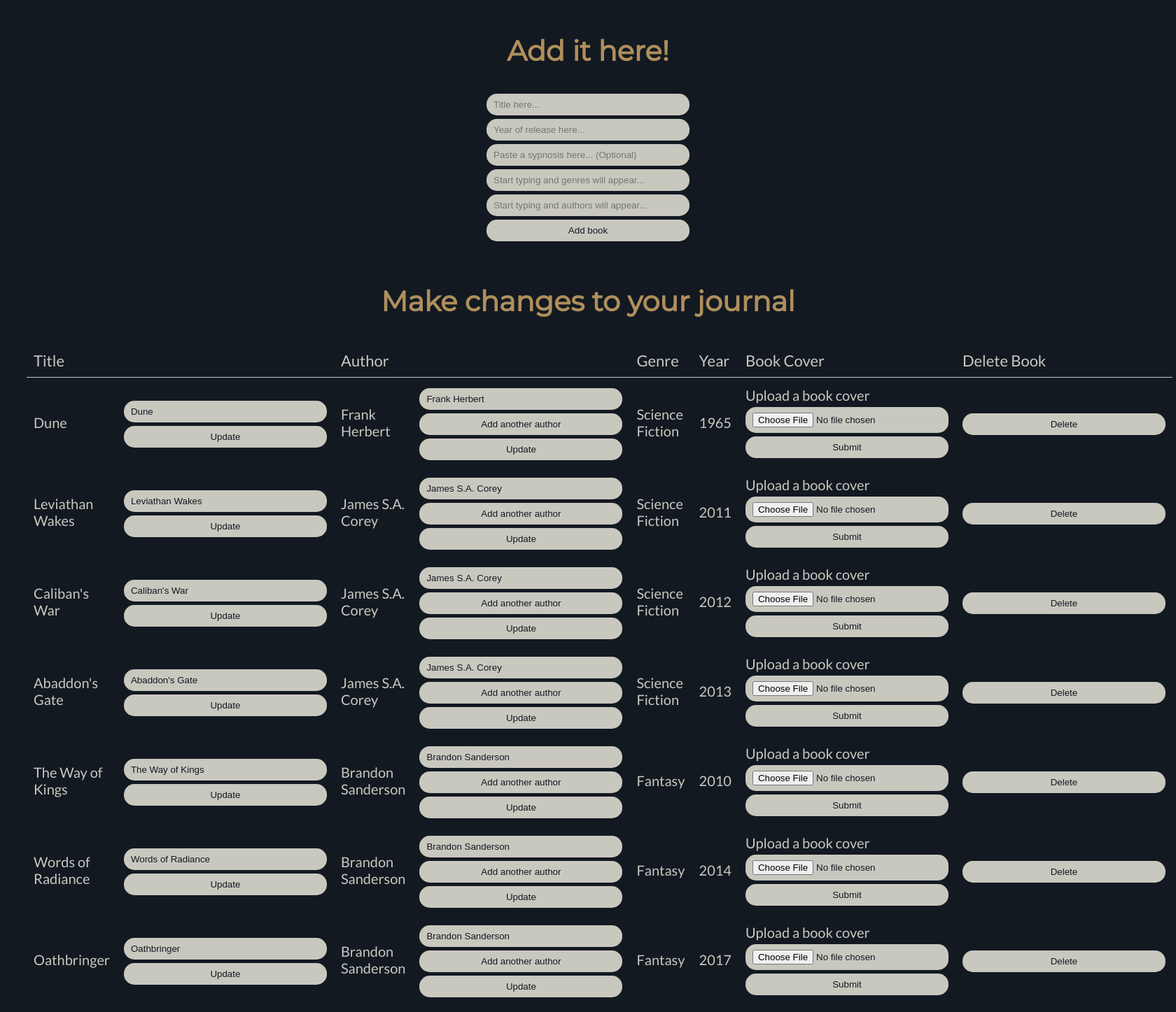
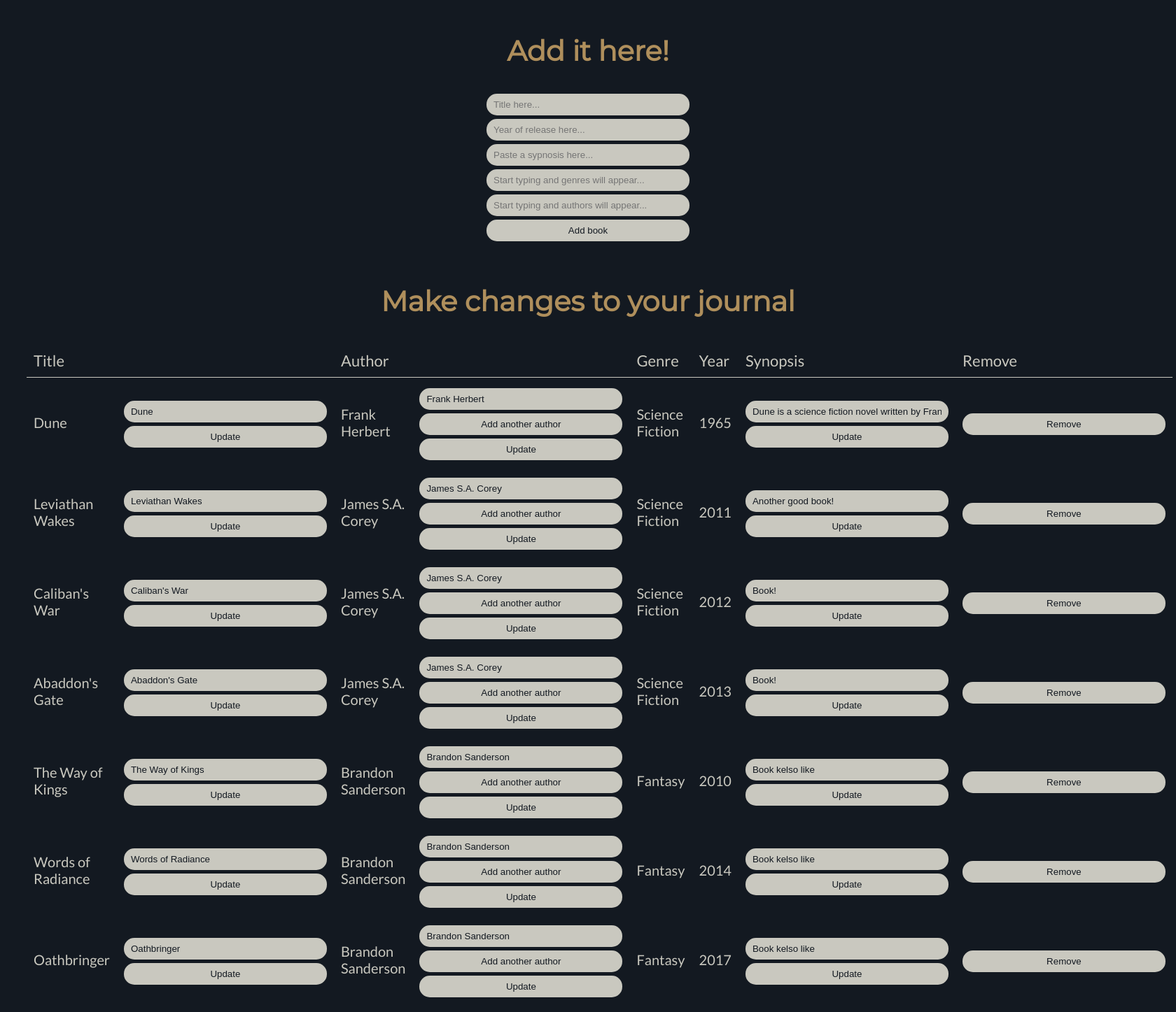
Before and after one commit to StephenHuang17253/aurora, a Flask app: page /update in a window 1680 px wide. Shown: the part 490-1937 px from the top of the page at 70% size. Run offline with Flask 2, Linux system fonts and the light colour scheme; a user stored in the database is signed in; data comes from the database, SQL or seed files in the repository; both versions use the stored data as it was after the commit.

Commit message:
0.64 - Add update synopsis function and...
Remembered to redirect to my 404 page when errors occur.

```diff
--- a/main.py
+++ b/main.py
@@ -74,7 +74,7 @@ def update():
     return render_template("update.html", user=user, genre_list=genre_list, author_list=author_list, userid=user, book=book, page_title="Update")
 
 
-#Function that updates a book title.
+#Function that updates a book's title.
 @app.route('/updatetitle', methods=["POST"])
 def updatetitle():
     try:
@@ -86,10 +86,26 @@ def updatetitle():
     except Exception as e:
         print("Could not update title")
         print(e)
+        return redirect("404.html")
     return redirect("/journal")
 
 
-#Function that updates the authors of a book, allowing for a book to have multiple authors.
+#Function that updates a book's synopsis.
+@app.route('/updatesynopsis', methods=["POST"])
+def updatesynopsis():
+    try:
+        newsynopsis = request.form.get("newsynopsis") #Requests the new book synopsis.
+        oldsynopsis = request.form.get("oldsynopsis") #Requests the old book synopsis.
+        book = db.session.query(models.Books).filter_by(synopsis=oldsynopsis).first_or_404() #Gets the first book with a synopsis that matches.
+        book.synopsis = newsynopsis #Sets the synopsis of the book to be equal to the new synopsis from the form.
+        db.session.commit()
+    except Exception as e:
+        print("Could not update book synopsis")
+        print(e)
+        return redirect("404.html")
+    return redirect("/journal")
+
+#Function that updates the authors of a book, allowing for a book to have multiple authors or for the correction of typos.
 @app.route('/updateauthor/<int:book_id>', methods=["POST"])
 def updateauthor(book_id):
     try:
@@ -134,6 +150,7 @@ def selectbook():
         except Exception as e:
             print("Could not add book")
             print(e)
+            return redirect("404.html")
     return redirect("/journal   ")
 
 
@@ -154,7 +171,7 @@ def addbook():
         author = db.session.query(models.Authors).filter_by(name=author_name).first()
         if author is None:
             author = models.Authors(name=author_name)
-        user = db.session.query(models.Users).filter_by(userid=session['user']).first_or_404()
+        user = db.session.query(models.Users).filter_by(userid=session['user']).first()
         db.session.add(new_book)
         db.session.commit()
         new_book.users.append(user)
--- a/static/styles.css
+++ b/static/styles.css
@@ -79,6 +79,7 @@ tr:hover {
     text-shadow: 0 0 1px var(--main-color), 0 0 1px var(--text-color);
 }
 
+/* Beginning of Navbar styling*/
 ul {
     list-style-type: none;
     margin: 0;
@@ -114,8 +115,9 @@ li:nth-child(5) {
 li:last-child {
     float: right;
 }
+/* End of Navbar styling*/
 
-
+/* Beginning of Forms styling*/
 input {
     padding: 8px 10px;
     box-sizing: border-box;
@@ -163,7 +165,9 @@ input[type=file]:hover {
 input[type=submit] {
     width: 290px;
 }
+/* End of Forms styling*/
 
+/* Beginning of Table Styling*/
 table {
     border-collapse: collapse;
     margin: auto;
@@ -186,12 +190,12 @@ th {
     color: var(--text-color);
     border-bottom: thin solid var(--text-color);
 }
-
+/* End of Table Styling */
 .content {
     margin: auto;
 }
 
-
+/* Beginning of Link Styling */
 a:link {
     color: var(--text-color);
     background-color: transparent;
@@ -216,7 +220,9 @@ a:active {
     background-color: transparent;
     text-decoration: underline;
 }
+/* End of Link Styling */
 
+/* Beginning of Button Styling */
 .button {
     transition-duration: 0.25  s;
     cursor: pointer;
@@ -236,6 +242,12 @@ a:active {
     background-color: var(--button-color-red);
 }
 
+.button[value=Remove]:hover{
+    background-color: var(--button-color-red);
+}
+/* End of Button Styling */
+
+/*Footer*/
 footer {
     padding-top: 20px;
     left: 0;
--- a/templates/update.html
+++ b/templates/update.html
@@ -16,7 +16,7 @@
 <form method="POST" action="/addbook" autocomplete="off">
     <input type="text" id="title" name="title" placeholder="Title here...">
     <input type="text" id="year" name="year" placeholder="Year of release here...">
-    <input type="text" id="sypnopsis" name="synopsis" placeholder="Paste a sypnosis here... (Optional)">
+    <input type="text" id="sypnopsis" name="synopsis" placeholder="Paste a sypnosis here...">
     <input list="genres" name="genres" placeholder="Start typing and genres will appear...">
     <datalist id="genres" >
     {% for genre in genre_list %}
@@ -33,8 +33,6 @@
   </form>
 
 
-
-
 <br><h1>Make changes to your journal</h1>
 <table id="editjournal">
     <tr>
@@ -42,8 +40,8 @@
         <th colspan = 2>Author</th>
         <th colspan = 1>Genre</th>
         <th colspan = 1>Year</th>
-        <th colspan = 1>Book Cover</th>
-        <th colspan = 1>Delete Book</th>
+        <th colspan = 1>Synopsis</th>
+        <th colspan = 1>Remove</th>
     </tr>
 {% for book in user.books %}
     <tr>
@@ -74,16 +72,16 @@
         <td> <a href="/genre/{{ book.genres|join(', ', attribute='name') }}">{{ book.genres|map(attribute="name")|join(", ") }}</a></td>
         <td>{{ book.year }}</td>
         <td>
-          <form action="/upload">
-            <label for='bookcover'>Upload a book cover</label>
-            <input type="file" id="bookcover" name="bookcover" accept="image/*">
-            <input type="submit">
+          <form method="POST" action='/updatesynopsis' style="display: inline" autocomplete="off">
+            <input type="hidden" value="{{book.synopsis}}" name="oldsynopsis">
+            <input type="text" value="{{book.synopsis}}" name="newsynopsis">
+            <input type="submit" class="button" value="Update">
           </form>
         </td>
         <td>
           <form method="POST" action="/delete" style="display: inline">
             <input type="hidden" value="{{book.title}}" name="title">
-            <input type="submit" class="button" value="Delete">
+            <input type="submit" class="button" value="Remove">
           </form>
         </td>
     </tr>
```
Also changed, not shown: journal.db.
